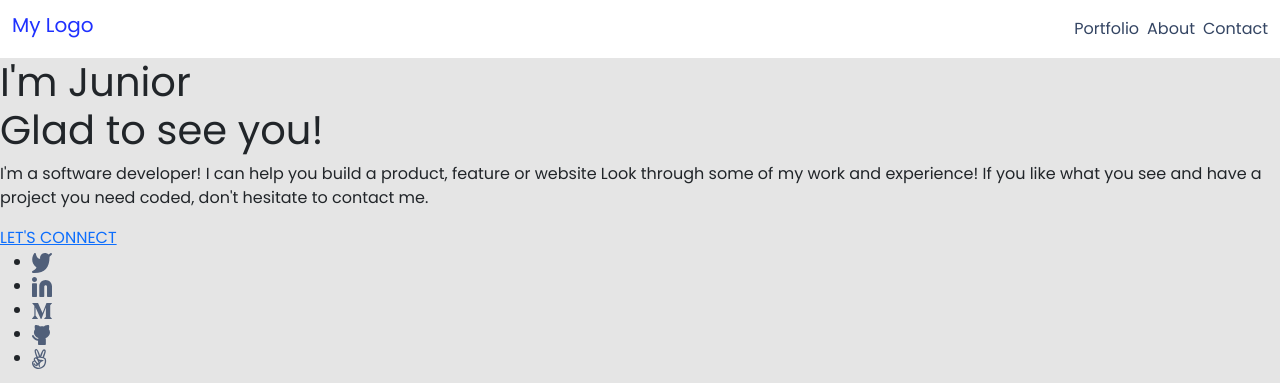
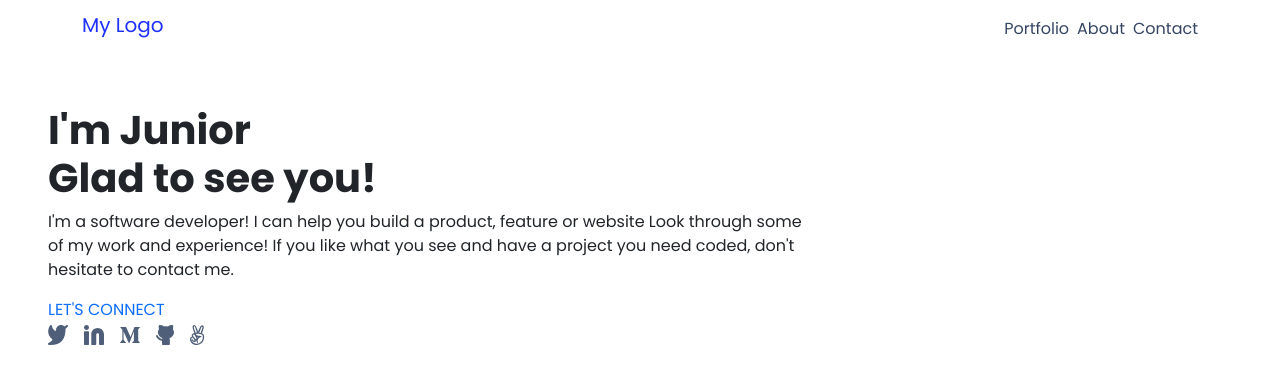
Before and after one commit to jlcarrascof/Bootstrap-JGarcia, a website: page index.html in a window 1280 px wide. Shown: the top 383 px of the page. Drawn offline with nearby package versions, Linux system fonts and the light colour scheme.

Commit message:
Add headline section

```diff
--- a/Src/style.css
+++ b/Src/style.css
@@ -35,6 +35,10 @@ html {
 }
 /* ----------------------- */
 
+.pl0 {
+  padding-left: 0;
+}
+
 .phone {
   display: none;
 }
@@ -45,8 +49,11 @@ body {
 }
 
 header {
+  background-color: var(--clr-neutral-n0);
+}
+
+header div {
   justify-content: space-between;
-  background-color: var(--clr-neutral-n0);
 }
 
 .logo {
@@ -67,6 +74,17 @@ header {
   border: none;
 }
 
+.headline {
+  background-color: var(--clr-neutral-n0);
+}
+
+.p {
+  max-width: 75ch;
+}
+
+.media__icons {
+  list-style-type: none;
+}
 @media screen and (max-width: 375px) {
   .phone {
     display: initial;
--- a/index.html
+++ b/index.html
@@ -19,7 +19,8 @@
 </head>
 <body>
   <!-- HEADER -->
-  <header class="container-fluid d-flex pt-2 pb-2">
+  <header class="sticky-top">
+    <div class="container-lg d-flex pt-2 pb-2">
       <span class="logo navbar-brand h5">My Logo</span>
       <nav class="navbar desktop">
         <a href="#portfolio" rel="noopener noreferrer" class="nav__item text-decoration-none">Portfolio</a>
@@ -31,19 +32,20 @@
           <img src="./assets/img/mb_toggle menu.svg" alt="hamburger menu" class="ham--svg">
         </button>
       </nav>
+    </div>
   </header>
 
  <!-- HEADLINE -->
- <section class="headline">
-  <h1 class="h1 phone">I'm Junior Glad to see you!</h1>
-  <h1 class="h1 desktop">I'm Junior<br> Glad to see you!</h1>
+ <section class="headline container-fluid p-5">
+  <h1 class="h1 fw-bold phone">I'm Junior Glad to see you!</h1>
+  <h1 class="h1 fw-bold desktop">I'm Junior<br> Glad to see you!</h1>
   <p class="p">
     I'm a software developer! I can help you build a product,
     feature or website Look through some of my work and experience! If you like what you see and have a
     project you need coded, don't hesitate to contact me.
   </p>
-  <a href="#" rel="noreferrer noopener" class="lets-connect">LET'S CONNECT</a>
-  <ul class="media__icons">
+  <a href="#" rel="noreferrer noopener" class="lets-connect btn-link text-decoration-none">LET'S CONNECT</a>
+  <ul class="media__icons d-flex gap-3 pl0">
     <li><a target="_blank" rel="noreferrer noopener" href="https://twitter.com" class="media__icon"><img src="./assets/img/mb_Twitter icon.svg" alt="twitter"></a></li>
     <li><a target="_blank" rel="noreferrer noopener" href="https://www.linkedin.com" class="media__icon"><img src="./assets/img/mb_Linkedin icon.svg" alt="linkedin"></a></li>
     <li><a target="_blank" rel="noreferrer noopener" href="https://medium.com" class="media__icon"><img src="./assets/img/mb_medium icon.svg" alt="medium"></a></li>
```
Lines whose indentation alone changed are shown as unchanged.
